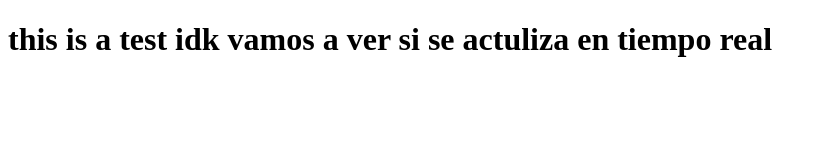
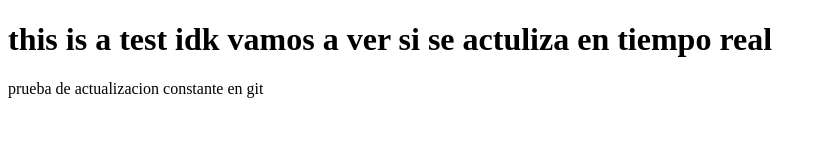
Before and after one commit to MichaelYnoa/cursoPrework, a plain HTML site: page index.html in a window 1280 px wide. Shown: the whole page, without its empty margins (0-826 px from the left). Drawn offline with Linux system fonts and the light colour scheme.

Commit message:
cambios agregados

```diff
--- a/index.html
+++ b/index.html
@@ -8,5 +8,8 @@
 </head>
 <body>
     <h1> this is a test idk vamos a ver si se actuliza en tiempo real </h1>
+    <p>
+        prueba de actualizacion constante en git
+    </p>
 </body>
 </html>
```
